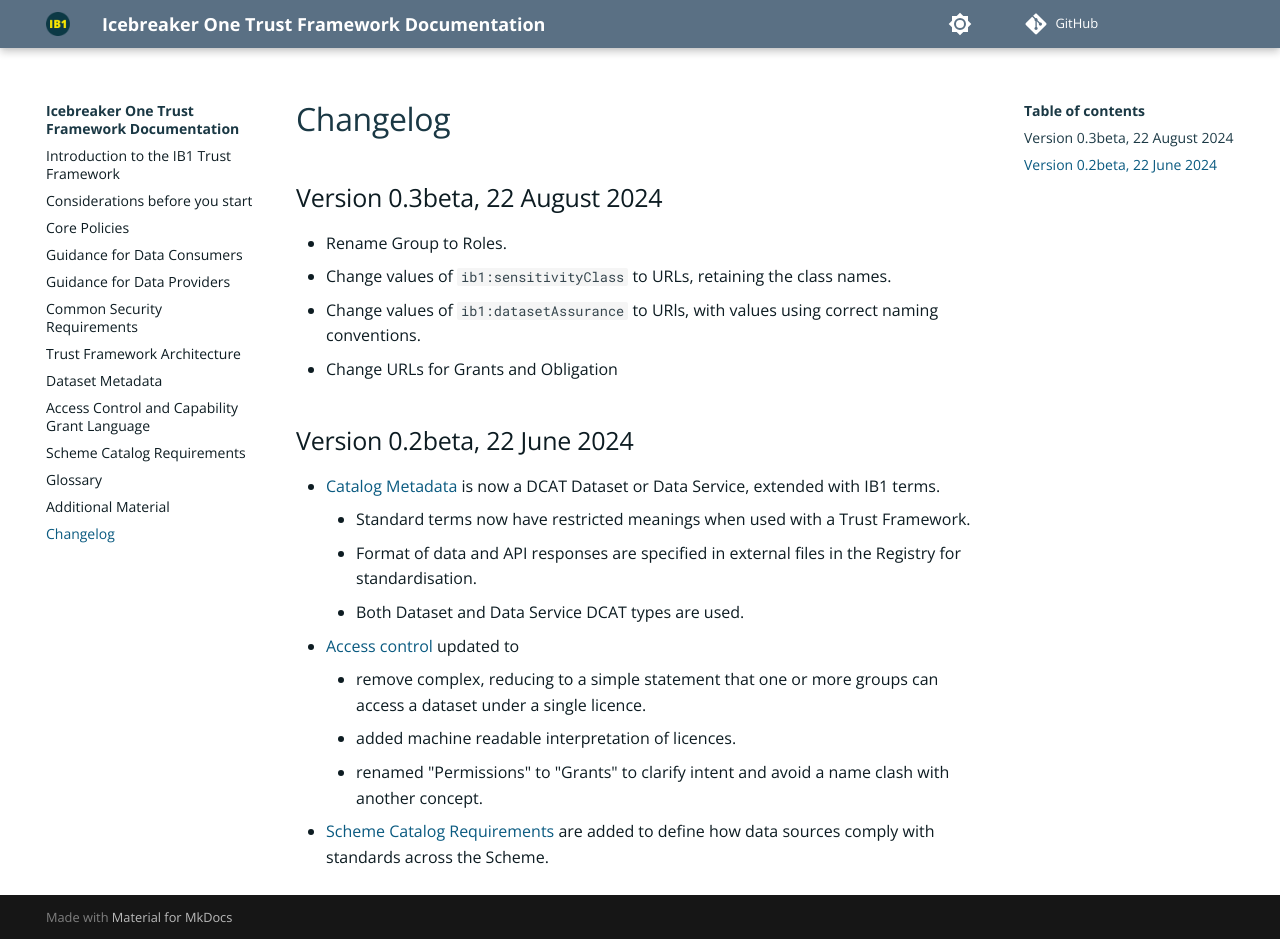
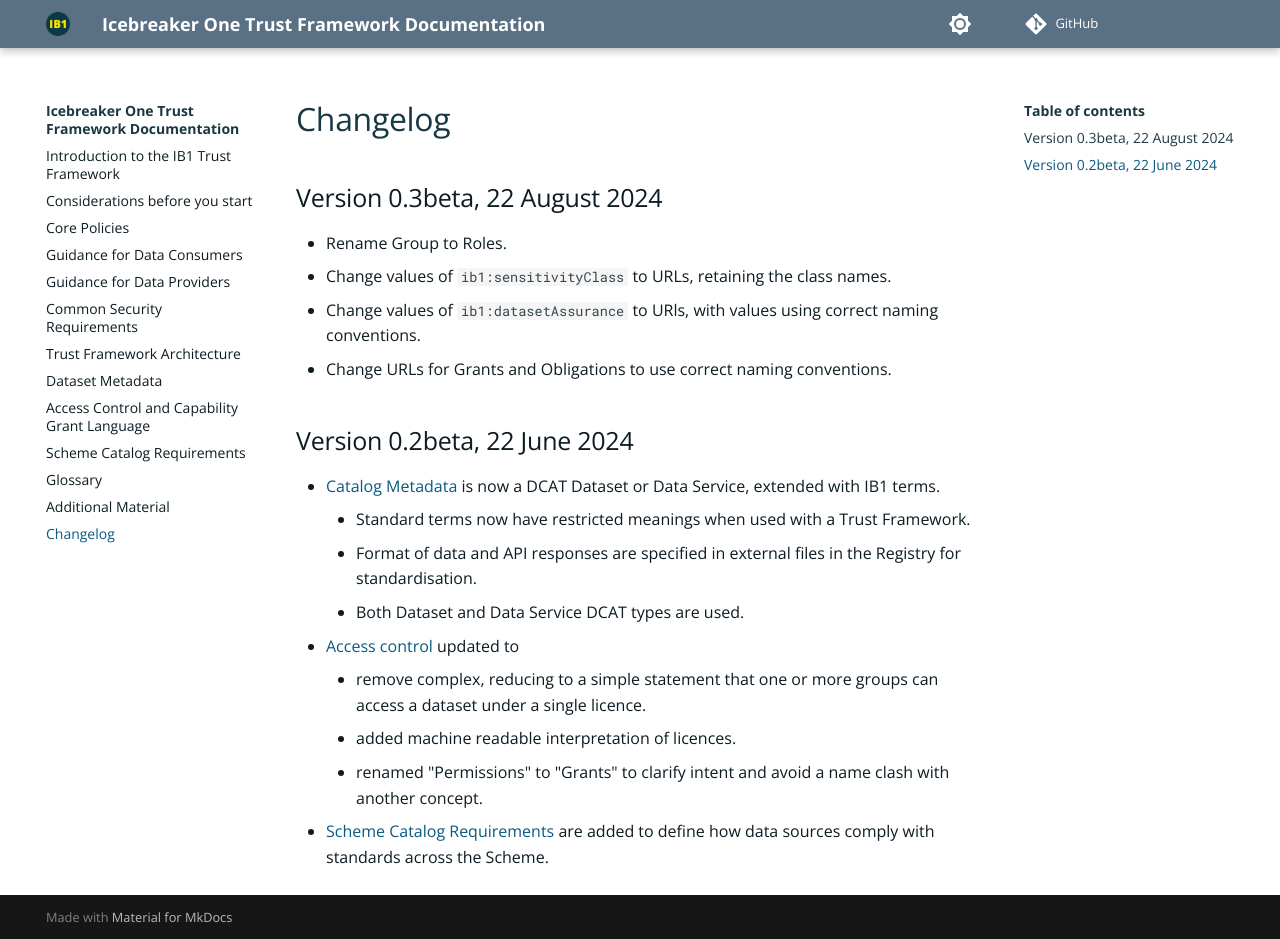
Before and after one commit to icebreakerone/ib1-technical-docs, an MkDocs documentation site: the page built from docs/changelog.md, in a window 1280 px wide and 939 px high. Built offline with MkDocs 1.6.1 and Material for MkDocs 9.7.7, drawn with Linux system fonts in a browser that asks for light colours; plug-ins that fetch from the network failed and are left out; comment, search, counter and statistics services are not loaded; the version menu is left out.

Commit message:
docs/changelog.md updated from https://stackedit.net/

```diff
--- a/docs/changelog.md
+++ b/docs/changelog.md
@@ -6,7 +6,7 @@
 * Rename Group to Roles.
 * Change values of `ib1:sensitivityClass` to URLs, retaining the class names.
 * Change values of `ib1:datasetAssurance` to URls, with values using correct naming conventions.
-* Change URLs for Grants and Obligation
+* Change URLs for Grants and Obligations to use correct naming conventions.
 
 ## Version 0.2beta, 22 June 2024
 
```
Also changed, not shown: other parts of docs/changelog.md (+1 -1 lines).
